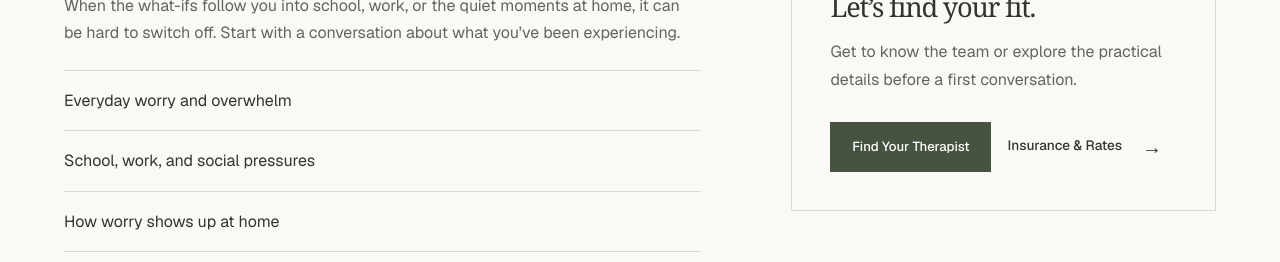
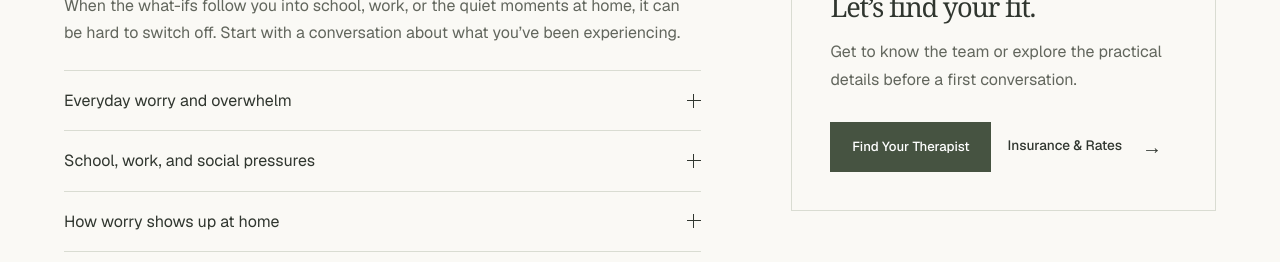
Before and after one commit to AXLT-Studio/bettertogethertherapyco, a Next.js app: page /services/anxiety in a window 1280 px wide. Shown: the part 690-952 px from the top of the page. Built offline with nearby package versions, Linux system fonts and the light colour scheme.

Commit message:
Services template

```diff
--- a/src/app/globals.css
+++ b/src/app/globals.css
@@ -1033,6 +1033,68 @@
   .detail-list li:first-child {
     border-top: 1px solid var(--line);
   }
+  .service-topic-accordion .service-topic-item {
+    padding-block: 0;
+  }
+  .service-topic-toggle {
+    display: flex;
+    align-items: flex-start;
+    justify-content: space-between;
+    gap: 1.5rem;
+    width: 100%;
+    padding: 1rem 0;
+    border: 0;
+    background: transparent;
+    text-align: left;
+  }
+  .service-topic-copy {
+    min-width: 0;
+  }
+  .service-topic-title,
+  .service-topic-description {
+    display: block;
+  }
+  .service-topic-description {
+    color: var(--muted);
+  }
+  .service-topic-toggle .faq-indicator {
+    margin-top: calc((1.7em - 14px) / 2);
+  }
+  .service-topic-toggle .faq-indicator::after {
+    transition: opacity 250ms ease-out;
+  }
+  .service-topic-toggle[aria-expanded="true"] .faq-indicator::after {
+    opacity: 0;
+  }
+  .service-topic-content {
+    display: grid;
+    grid-template-rows: 0fr;
+    opacity: 0;
+    visibility: hidden;
+    transition:
+      grid-template-rows 250ms ease-out,
+      opacity 250ms ease-out,
+      visibility 250ms;
+  }
+  .service-topic-content[data-expanded="true"] {
+    grid-template-rows: 1fr;
+    opacity: 1;
+    visibility: visible;
+  }
+  .service-topic-content-inner {
+    min-height: 0;
+    overflow: hidden;
+  }
+  .service-topic-content-inner > p {
+    padding: 0 2.375rem 1rem 0;
+    font-size: 0.9rem;
+  }
+  @media (prefers-reduced-motion: reduce) {
+    .service-topic-content,
+    .service-topic-toggle .faq-indicator::after {
+      transition: none;
+    }
+  }
   .pending-plans {
     margin-top: 2.5rem;
   }
--- a/src/app/services/[slug]/page.tsx
+++ b/src/app/services/[slug]/page.tsx
@@ -1,6 +1,7 @@
 import type { Metadata } from "next";
 import { notFound } from "next/navigation";
 import { ClosingCTA } from "@/components/closing-cta";
+import { ServiceTopicAccordion } from "@/components/service-topic-accordion";
 import { CTAButton, PageIntro, TextLink } from "@/components/ui";
 import { services } from "@/lib/content";
 
@@ -39,11 +40,9 @@ export default async function ServicePage({
           <div className="content-block">
             <h2>A place to begin.</h2>
             <p>{service.introduction}</p>
-            <ul className="detail-list">
-              {service.topics.map((topic) => (
-                <li key={topic}>{topic}</li>
-              ))}
-            </ul>
+            <ServiceTopicAccordion
+              items={service.topics.map((title) => ({ title }))}
+            />
             <p className="placeholder-note">
               More about our approach, session options, and therapists who offer
               this service will be added here.
--- /dev/null
+++ b/src/components/service-topic-accordion.tsx
@@ -0,0 +1,62 @@
+"use client";
+
+import { useId, useState } from "react";
+
+type ServiceTopic = {
+  title: string;
+  description?: string;
+  expandedDescription?: string;
+};
+
+function ServiceTopicItem({ topic }: { topic: ServiceTopic }) {
+  const [expanded, setExpanded] = useState(false);
+  const id = useId();
+
+  return (
+    <li className="service-topic-item">
+      <button
+        type="button"
+        className="service-topic-toggle"
+        id={`${id}-toggle`}
+        aria-expanded={expanded}
+        aria-controls={`${id}-content`}
+        onClick={() => setExpanded((value) => !value)}
+      >
+        <span className="service-topic-copy">
+          <span className="service-topic-title">{topic.title}</span>
+          {topic.description && (
+            <span className="service-topic-description">
+              {topic.description}
+            </span>
+          )}
+        </span>
+        <span className="faq-indicator" aria-hidden="true" />
+      </button>
+      <div
+        className="service-topic-content"
+        id={`${id}-content`}
+        role="region"
+        aria-labelledby={`${id}-toggle`}
+        aria-hidden={!expanded}
+        inert={!expanded}
+        data-expanded={expanded}
+      >
+        <div className="service-topic-content-inner">
+          <p>
+            {topic.expandedDescription ?? "Expanded description will go here."}
+          </p>
+        </div>
+      </div>
+    </li>
+  );
+}
+
+export function ServiceTopicAccordion({ items }: { items: ServiceTopic[] }) {
+  return (
+    <ul className="detail-list service-topic-accordion">
+      {items.map((topic) => (
+        <ServiceTopicItem key={topic.title} topic={topic} />
+      ))}
+    </ul>
+  );
+}
```
